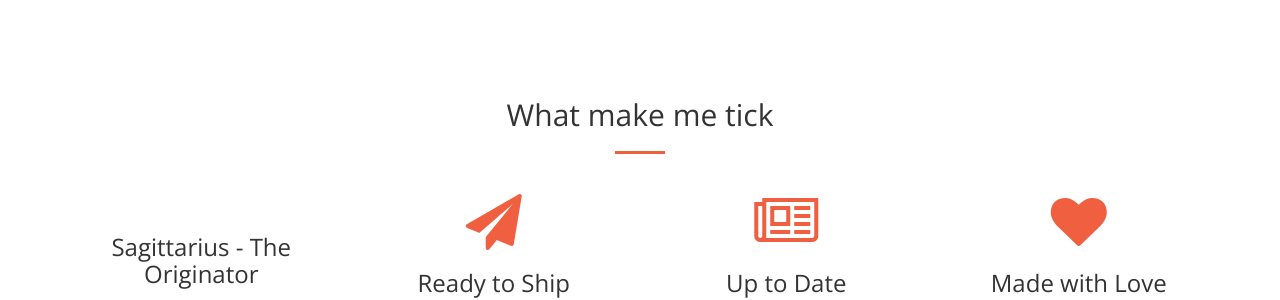
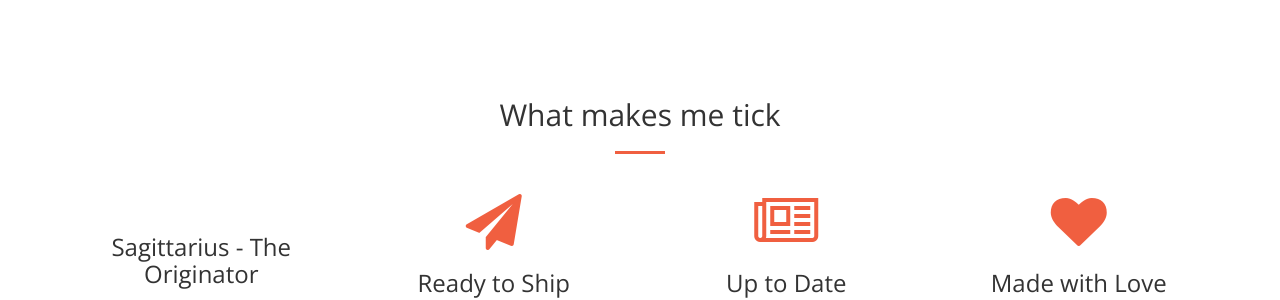
Before and after one commit to non-ceterisparibus/non-ceterisparibus.github.io, a Jekyll site: the page built from index.html, in a window 1280 px wide and 900 px high, scrolled down 1683 px. Shown: the part 166-466 px from the top of the window. Built offline with Jekyll 4.4.1, drawn with Linux system fonts in a browser that asks for light colours.

Commit message:
Update services.html

```diff
--- a/_includes/services.html
+++ b/_includes/services.html
@@ -2,7 +2,7 @@
     <div class="container">
         <div class="row">
             <div class="col-lg-12 text-center">
-                <h2 class="section-heading">What make me tick</h2>
+                <h2 class="section-heading">What makes me tick</h2>
                 <hr class="primary">
             </div>
         </div>
```
